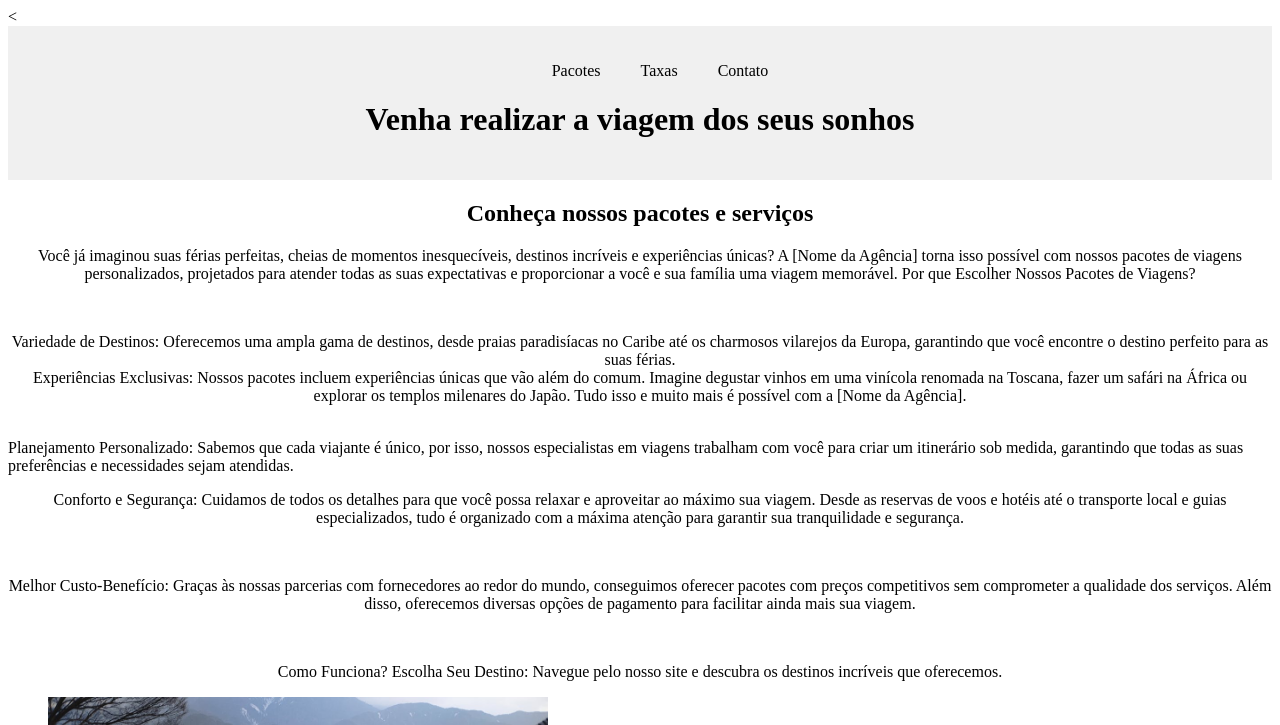
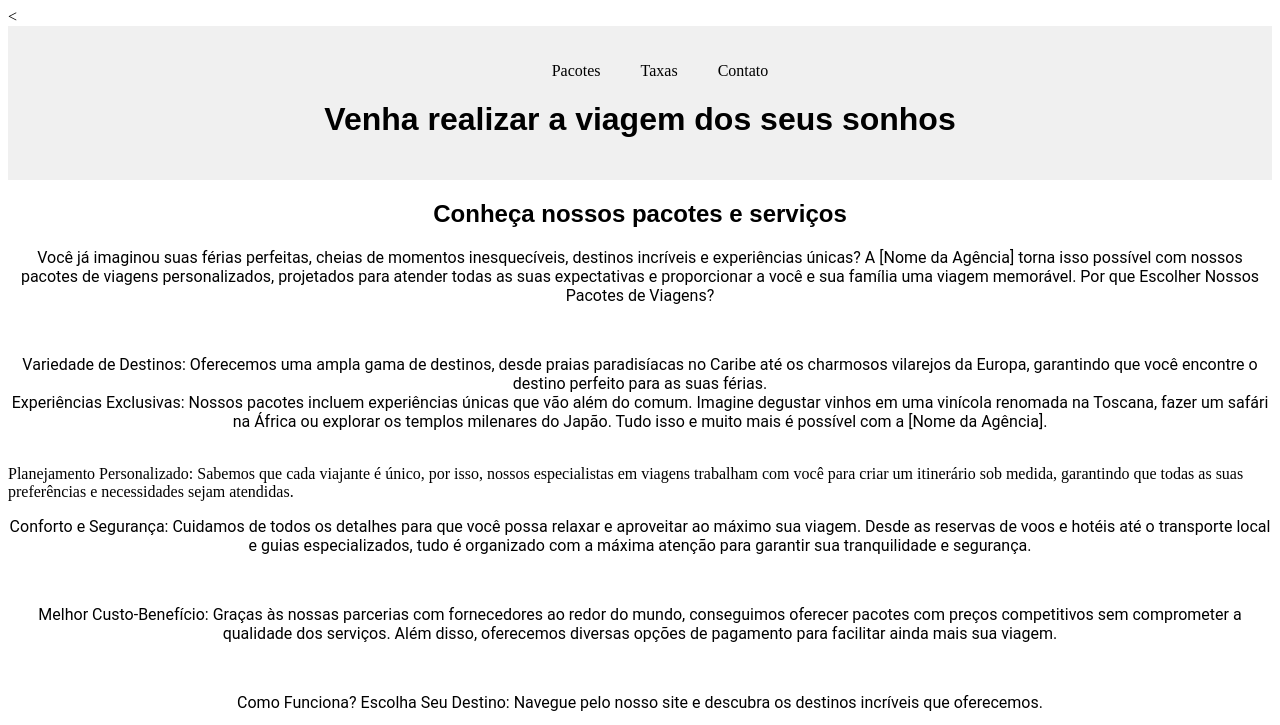
Before and after one commit to lucianomajima/turismotest2024, a plain HTML site: page index.html in a window 1280 px wide. Shown: the top 725 px of the page. Drawn offline with Linux system fonts and the light colour scheme.

Commit message:
Update style.css

```diff
--- a/style.css
+++ b/style.css
@@ -54,3 +54,15 @@ h2 {
   display: flex;
   justify-content: center;
 }
+p {
+  font-family: 'Roboto', sans-serif;
+}
+
+h1 {
+  font-family: 'Montserrat', sans-serif;
+  font-weight: 700;
+}
+h2 {
+  font-family: 'Montserrat', sans-serif;
+  font-weight: 700;
+}
```
